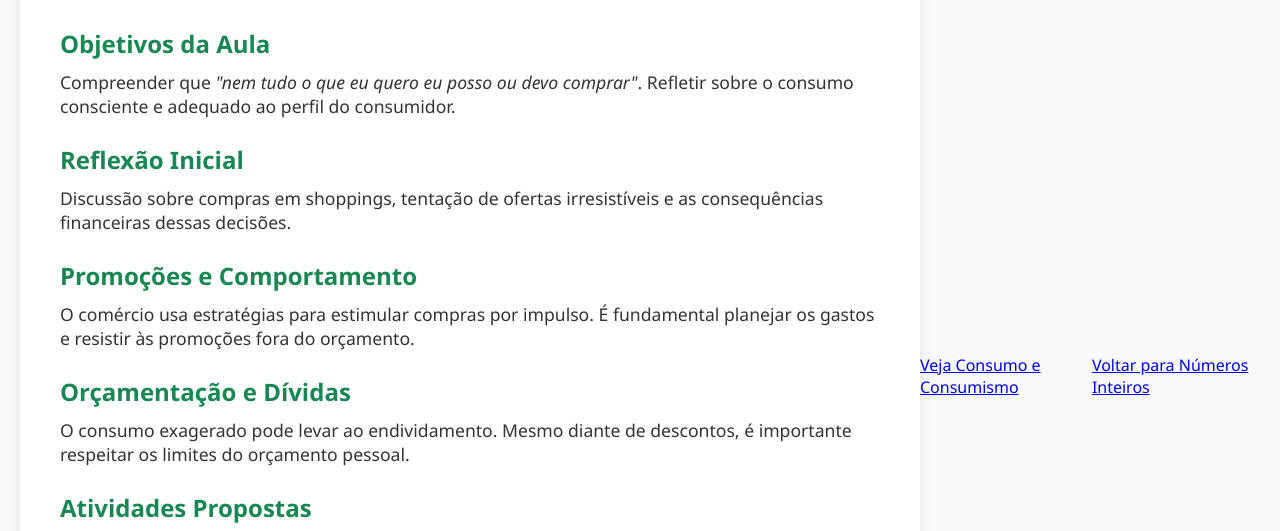
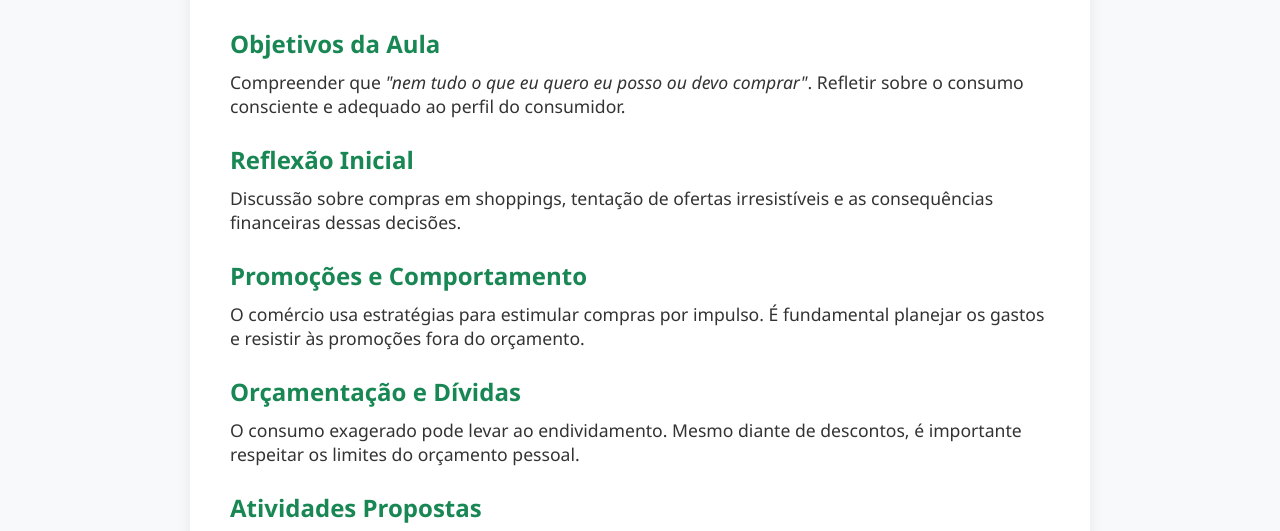
Before and after one commit to new-civic-si/descritor-d37, a plain HTML site: page index.html in a window 1280 px wide. Shown: the part 195-726 px from the top of the page. Drawn offline with Linux system fonts and the light colour scheme.

Commit message:
Update index.html

```diff
--- a/index.html
+++ b/index.html
@@ -59,7 +59,5 @@
     </footer>
   </div>
 
-  <a href="https://new-civic-si.github.io/descritor-d01/">Veja Consumo e Consumismo</a>
-  <a href="https://new-civic-si.github.io/descritor-d16/">Voltar para Números Inteiros</a>
 </body>
 </html>
```
